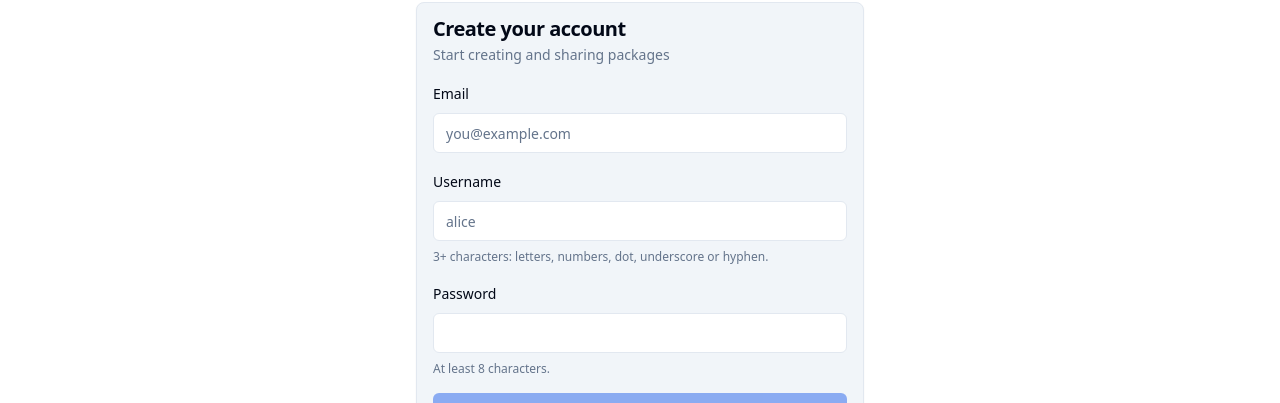
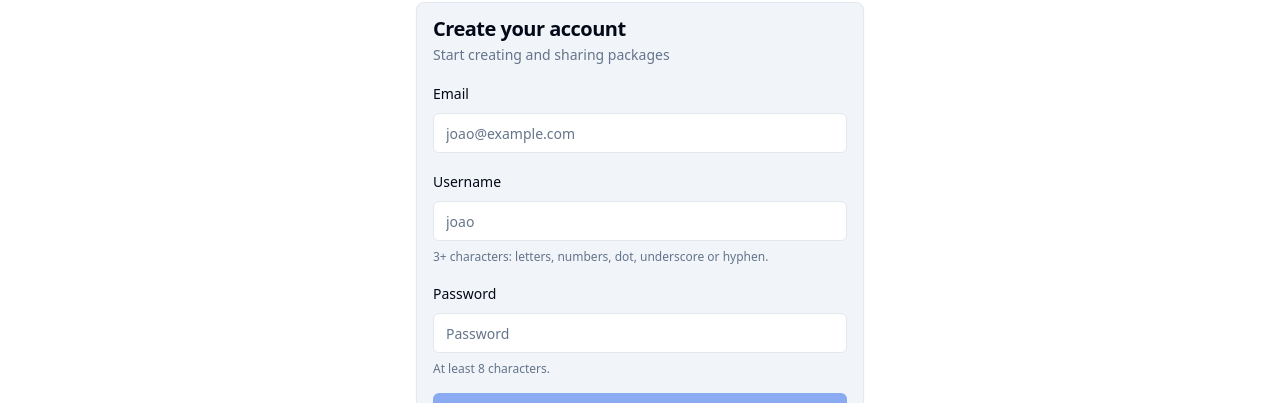
Before and after one commit to joaovitoriasilva/easyshare, a Vue app in the folder frontend/: page /register in a window 1280 px wide. Shown: the part 95-498 px from the top of the page. Built offline with nearby package versions, Linux system fonts and the light colour scheme; no server answers.

Commit message:
feat: update input placeholders in Login and Register views for better user guidance

```diff
--- a/frontend/src/views/LoginView.vue
+++ b/frontend/src/views/LoginView.vue
@@ -54,11 +54,11 @@ async function submit(): Promise<void> {
         <CardContent class="space-y-4">
           <div class="space-y-2">
             <Label for="identifier">Username or email</Label>
-            <Input id="identifier" v-model="identifier" placeholder="alice" />
+            <Input id="identifier" v-model="identifier" placeholder="joao" />
           </div>
           <div class="space-y-2">
             <Label for="password">Password</Label>
-            <Input id="password" v-model="password" type="password" />
+            <Input id="password" v-model="password" type="password" placeholder="Password" />
           </div>
           <Alert v-if="error" kind="error">{{ error }}</Alert>
         </CardContent>
--- a/frontend/src/views/RegisterView.vue
+++ b/frontend/src/views/RegisterView.vue
@@ -68,19 +68,19 @@ async function submit(): Promise<void> {
           <div class="space-y-2">
             <Label for="email">Email</Label>
             <Tooltip content="Enter a valid email address" :open="showEmailError">
-              <Input id="email" v-model="email" type="email" placeholder="you@example.com" />
+              <Input id="email" v-model="email" type="email" placeholder="joao@example.com" />
             </Tooltip>
           </div>
           <div class="space-y-2">
             <Label for="username">Username</Label>
-            <Input id="username" v-model="username" placeholder="alice" />
+            <Input id="username" v-model="username" placeholder="joao" />
             <p class="text-xs text-muted-foreground">
               3+ characters: letters, numbers, dot, underscore or hyphen.
             </p>
           </div>
           <div class="space-y-2">
             <Label for="password">Password</Label>
-            <Input id="password" v-model="password" type="password" />
+            <Input id="password" v-model="password" type="password" placeholder="Password" />
             <p class="text-xs text-muted-foreground">At least 8 characters.</p>
           </div>
           <Alert v-if="error" kind="error">{{ error }}</Alert>
```
